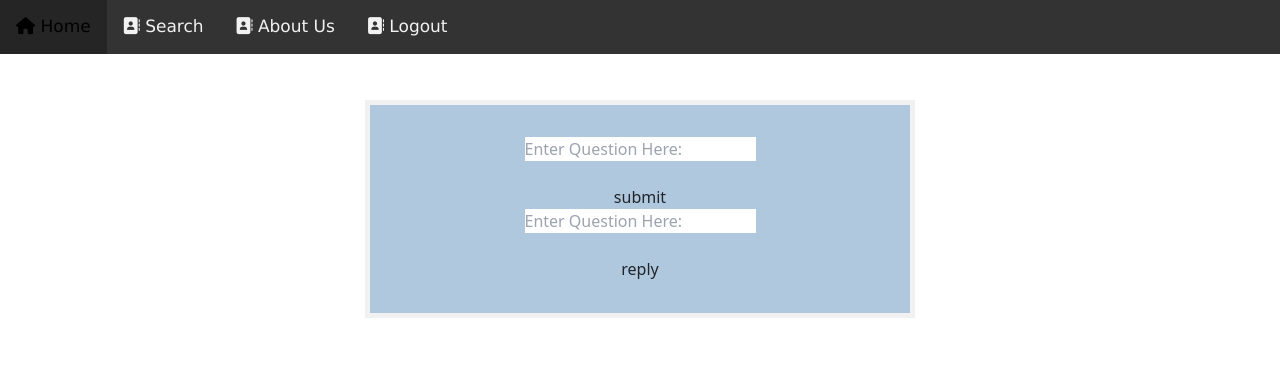
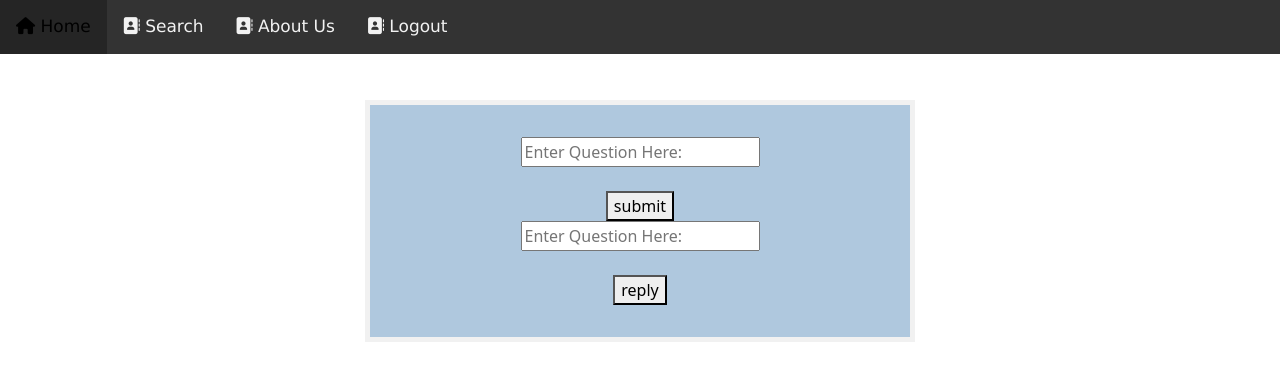
Before and after one commit to adnx26/TinoNews, a Flask app: page / in a window 1280 px wide. Shown: the top 381 px of the page. Run offline with Flask 3, Linux system fonts and the light colour scheme; the visitor is signed in with stand-in values (Sample User, id 1); some libraries are stand-ins or nearby versions.

Commit message:
Cleaned up files

```diff
--- a/website/main.py
+++ b/website/main.py
@@ -46,7 +46,7 @@ oauth.register(
 @app.route("/")
 def home():
     return render_template(
-        "test.jinja",
+        "index.jinja",
         session=session.get("user"),
         pretty=json.dumps(session.get("user"), indent=4),
     )
@@ -87,4 +87,4 @@ def logout():
 
 
 if __name__ == "__main__":
-    app.run(debug=True)
+    app.run(debug=False)
--- a/website/static/dist/css/output.css
+++ /dev/null
@@ -1,535 +0,0 @@
-/*
-! tailwindcss v3.3.3 | MIT License | https://tailwindcss.com
-*/
-
-/*
-1. Prevent padding and border from affecting element width. (https://github.com/mozdevs/cssremedy/issues/4)
-2. Allow adding a border to an element by just adding a border-width. (https://github.com/tailwindcss/tailwindcss/pull/116)
-*/
-
-*,
-::before,
-::after {
-  box-sizing: border-box;
-  /* 1 */
-  border-width: 0;
-  /* 2 */
-  border-style: solid;
-  /* 2 */
-  border-color: #e5e7eb;
-  /* 2 */
-}
-
-::before,
-::after {
-  --tw-content: '';
-}
-
-/*
-1. Use a consistent sensible line-height in all browsers.
-2. Prevent adjustments of font size after orientation changes in iOS.
-3. Use a more readable tab size.
-4. Use the user's configured `sans` font-family by default.
-5. Use the user's configured `sans` font-feature-settings by default.
-6. Use the user's configured `sans` font-variation-settings by default.
-*/
-
-html {
-  line-height: 1.5;
-  /* 1 */
-  -webkit-text-size-adjust: 100%;
-  /* 2 */
-  -moz-tab-size: 4;
-  /* 3 */
-  -o-tab-size: 4;
-     tab-size: 4;
-  /* 3 */
-  font-family: ui-sans-serif, system-ui, -apple-system, BlinkMacSystemFont, "Segoe UI", Roboto, "Helvetica Neue", Arial, "Noto Sans", sans-serif, "Apple Color Emoji", "Segoe UI Emoji", "Segoe UI Symbol", "Noto Color Emoji";
-  /* 4 */
-  font-feature-settings: normal;
-  /* 5 */
-  font-variation-settings: normal;
-  /* 6 */
-}
-
-/*
-1. Remove the margin in all browsers.
-2. Inherit line-height from `html` so users can set them as a class directly on the `html` element.
-*/
-
-body {
-  margin: 0;
-  /* 1 */
-  line-height: inherit;
-  /* 2 */
-}
-
-/*
-1. Add the correct height in Firefox.
-2. Correct the inheritance of border color in Firefox. (https://bugzilla.mozilla.org/show_bug.cgi?id=190655)
-3. Ensure horizontal rules are visible by default.
-*/
-
-hr {
-  height: 0;
-  /* 1 */
-  color: inherit;
-  /* 2 */
-  border-top-width: 1px;
-  /* 3 */
-}
-
-/*
-Add the correct text decoration in Chrome, Edge, and Safari.
-*/
-
-abbr:where([title]) {
-  -webkit-text-decoration: underline dotted;
-          text-decoration: underline dotted;
-}
-
-/*
-Remove the default font size and weight for headings.
-*/
-
-h1,
-h2,
-h3,
-h4,
-h5,
-h6 {
-  font-size: inherit;
-  font-weight: inherit;
-}
-
-/*
-Reset links to optimize for opt-in styling instead of opt-out.
-*/
-
-a {
-  color: inherit;
-  text-decoration: inherit;
-}
-
-/*
-Add the correct font weight in Edge and Safari.
-*/
-
-b,
-strong {
-  font-weight: bolder;
-}
-
-/*
-1. Use the user's configured `mono` font family by default.
-2. Correct the odd `em` font sizing in all browsers.
-*/
-
-code,
-kbd,
-samp,
-pre {
-  font-family: ui-monospace, SFMono-Regular, Menlo, Monaco, Consolas, "Liberation Mono", "Courier New", monospace;
-  /* 1 */
-  font-size: 1em;
-  /* 2 */
-}
-
-/*
-Add the correct font size in all browsers.
-*/
-
-small {
-  font-size: 80%;
-}
-
-/*
-Prevent `sub` and `sup` elements from affecting the line height in all browsers.
-*/
-
-sub,
-sup {
-  font-size: 75%;
-  line-height: 0;
-  position: relative;
-  vertical-align: baseline;
-}
-
-sub {
-  bottom: -0.25em;
-}
-
-sup {
-  top: -0.5em;
-}
-
-/*
-1. Remove text indentation from table contents in Chrome and Safari. (https://bugs.chromium.org/p/chromium/issues/detail?id=999088, https://bugs.webkit.org/show_bug.cgi?id=201297)
-2. Correct table border color inheritance in all Chrome and Safari. (https://bugs.chromium.org/p/chromium/issues/detail?id=935729, https://bugs.webkit.org/show_bug.cgi?id=195016)
-3. Remove gaps between table borders by default.
-*/
-
-table {
-  text-indent: 0;
-  /* 1 */
-  border-color: inherit;
-  /* 2 */
-  border-collapse: collapse;
-  /* 3 */
-}
-
-/*
-1. Change the font styles in all browsers.
-2. Remove the margin in Firefox and Safari.
-3. Remove default padding in all browsers.
-*/
-
-button,
-input,
-optgroup,
-select,
-textarea {
-  font-family: inherit;
-  /* 1 */
-  font-feature-settings: inherit;
-  /* 1 */
-  font-variation-settings: inherit;
-  /* 1 */
-  font-size: 100%;
-  /* 1 */
-  font-weight: inherit;
-  /* 1 */
-  line-height: inherit;
-  /* 1 */
-  color: inherit;
-  /* 1 */
-  margin: 0;
-  /* 2 */
-  padding: 0;
-  /* 3 */
-}
-
-/*
-Remove the inheritance of text transform in Edge and Firefox.
-*/
-
-button,
-select {
-  text-transform: none;
-}
-
-/*
-1. Correct the inability to style clickable types in iOS and Safari.
-2. Remove default button styles.
-*/
-
-button,
-[type='button'],
-[type='reset'],
-[type='submit'] {
-  -webkit-appearance: button;
-  /* 1 */
-  background-color: transparent;
-  /* 2 */
-  background-image: none;
-  /* 2 */
-}
-
-/*
-Use the modern Firefox focus style for all focusable elements.
-*/
-
-:-moz-focusring {
-  outline: auto;
-}
-
-/*
-Remove the additional `:invalid` styles in Firefox. (https://github.com/mozilla/gecko-dev/blob/2f9eacd9d3d995c937b4251a5557d95d494c9be1/layout/style/res/forms.css#L728-L737)
-*/
-
-:-moz-ui-invalid {
-  box-shadow: none;
-}
-
-/*
-Add the correct vertical alignment in Chrome and Firefox.
-*/
-
-progress {
-  vertical-align: baseline;
-}
-
-/*
-Correct the cursor style of increment and decrement buttons in Safari.
-*/
-
-::-webkit-inner-spin-button,
-::-webkit-outer-spin-button {
-  height: auto;
-}
-
-/*
-1. Correct the odd appearance in Chrome and Safari.
-2. Correct the outline style in Safari.
-*/
-
-[type='search'] {
-  -webkit-appearance: textfield;
-  /* 1 */
-  outline-offset: -2px;
-  /* 2 */
-}
-
-/*
-Remove the inner padding in Chrome and Safari on macOS.
-*/
-
-::-webkit-search-decoration {
-  -webkit-appearance: none;
-}
-
-/*
-1. Correct the inability to style clickable types in iOS and Safari.
-2. Change font properties to `inherit` in Safari.
-*/
-
-::-webkit-file-upload-button {
-  -webkit-appearance: button;
-  /* 1 */
-  font: inherit;
-  /* 2 */
-}
-
-/*
-Add the correct display in Chrome and Safari.
-*/
-
-summary {
-  display: list-item;
-}
-
-/*
-Removes the default spacing and border for appropriate elements.
-*/
-
-blockquote,
-dl,
-dd,
-h1,
-h2,
-h3,
-h4,
-h5,
-h6,
-hr,
-figure,
-p,
-pre {
-  margin: 0;
-}
-
-fieldset {
-  margin: 0;
-  padding: 0;
-}
-
-legend {
-  padding: 0;
-}
-
-ol,
-ul,
-menu {
-  list-style: none;
-  margin: 0;
-  padding: 0;
-}
-
-/*
-Reset default styling for dialogs.
-*/
-
-dialog {
-  padding: 0;
-}
-
-/*
-Prevent resizing textareas horizontally by default.
-*/
-
-textarea {
-  resize: vertical;
-}
-
-/*
-1. Reset the default placeholder opacity in Firefox. (https://github.com/tailwindlabs/tailwindcss/issues/3300)
-2. Set the default placeholder color to the user's configured gray 400 color.
-*/
-
-input::-moz-placeholder, textarea::-moz-placeholder {
-  opacity: 1;
-  /* 1 */
-  color: #9ca3af;
-  /* 2 */
-}
-
-input::placeholder,
-textarea::placeholder {
-  opacity: 1;
-  /* 1 */
-  color: #9ca3af;
-  /* 2 */
-}
-
-/*
-Set the default cursor for buttons.
-*/
-
-button,
-[role="button"] {
-  cursor: pointer;
-}
-
-/*
-Make sure disabled buttons don't get the pointer cursor.
-*/
-
-:disabled {
-  cursor: default;
-}
-
-/*
-1. Make replaced elements `display: block` by default. (https://github.com/mozdevs/cssremedy/issues/14)
-2. Add `vertical-align: middle` to align replaced elements more sensibly by default. (https://github.com/jensimmons/cssremedy/issues/14#issuecomment-634934210)
-   This can trigger a poorly considered lint error in some tools but is included by design.
-*/
-
-img,
-svg,
-video,
-canvas,
-audio,
-iframe,
-embed,
-object {
-  display: block;
-  /* 1 */
-  vertical-align: middle;
-  /* 2 */
-}
-
-/*
-Constrain images and videos to the parent width and preserve their intrinsic aspect ratio. (https://github.com/mozdevs/cssremedy/issues/14)
-*/
-
-img,
-video {
-  max-width: 100%;
-  height: auto;
-}
-
-/* Make elements with the HTML hidden attribute stay hidden by default */
-
-[hidden] {
-  display: none;
-}
-
-*, ::before, ::after {
-  --tw-border-spacing-x: 0;
-  --tw-border-spacing-y: 0;
-  --tw-translate-x: 0;
-  --tw-translate-y: 0;
-  --tw-rotate: 0;
-  --tw-skew-x: 0;
-  --tw-skew-y: 0;
-  --tw-scale-x: 1;
-  --tw-scale-y: 1;
-  --tw-pan-x:  ;
-  --tw-pan-y:  ;
-  --tw-pinch-zoom:  ;
-  --tw-scroll-snap-strictness: proximity;
-  --tw-gradient-from-position:  ;
-  --tw-gradient-via-position:  ;
-  --tw-gradient-to-position:  ;
-  --tw-ordinal:  ;
-  --tw-slashed-zero:  ;
-  --tw-numeric-figure:  ;
-  --tw-numeric-spacing:  ;
-  --tw-numeric-fraction:  ;
-  --tw-ring-inset:  ;
-  --tw-ring-offset-width: 0px;
-  --tw-ring-offset-color: #fff;
-  --tw-ring-color: rgb(59 130 246 / 0.5);
-  --tw-ring-offset-shadow: 0 0 #0000;
-  --tw-ring-shadow: 0 0 #0000;
-  --tw-shadow: 0 0 #0000;
-  --tw-shadow-colored: 0 0 #0000;
-  --tw-blur:  ;
-  --tw-brightness:  ;
-  --tw-contrast:  ;
-  --tw-grayscale:  ;
-  --tw-hue-rotate:  ;
-  --tw-invert:  ;
-  --tw-saturate:  ;
-  --tw-sepia:  ;
-  --tw-drop-shadow:  ;
-  --tw-backdrop-blur:  ;
-  --tw-backdrop-brightness:  ;
-  --tw-backdrop-contrast:  ;
-  --tw-backdrop-grayscale:  ;
-  --tw-backdrop-hue-rotate:  ;
-  --tw-backdrop-invert:  ;
-  --tw-backdrop-opacity:  ;
-  --tw-backdrop-saturate:  ;
-  --tw-backdrop-sepia:  ;
-}
-
-::backdrop {
-  --tw-border-spacing-x: 0;
-  --tw-border-spacing-y: 0;
-  --tw-translate-x: 0;
-  --tw-translate-y: 0;
-  --tw-rotate: 0;
-  --tw-skew-x: 0;
-  --tw-skew-y: 0;
-  --tw-scale-x: 1;
-  --tw-scale-y: 1;
-  --tw-pan-x:  ;
-  --tw-pan-y:  ;
-  --tw-pinch-zoom:  ;
-  --tw-scroll-snap-strictness: proximity;
-  --tw-gradient-from-position:  ;
-  --tw-gradient-via-position:  ;
-  --tw-gradient-to-position:  ;
-  --tw-ordinal:  ;
-  --tw-slashed-zero:  ;
-  --tw-numeric-figure:  ;
-  --tw-numeric-spacing:  ;
-  --tw-numeric-fraction:  ;
-  --tw-ring-inset:  ;
-  --tw-ring-offset-width: 0px;
-  --tw-ring-offset-color: #fff;
-  --tw-ring-color: rgb(59 130 246 / 0.5);
-  --tw-ring-offset-shadow: 0 0 #0000;
-  --tw-ring-shadow: 0 0 #0000;
-  --tw-shadow: 0 0 #0000;
-  --tw-shadow-colored: 0 0 #0000;
-  --tw-blur:  ;
-  --tw-brightness:  ;
-  --tw-contrast:  ;
-  --tw-grayscale:  ;
-  --tw-hue-rotate:  ;
-  --tw-invert:  ;
-  --tw-saturate:  ;
-  --tw-sepia:  ;
-  --tw-drop-shadow:  ;
-  --tw-backdrop-blur:  ;
-  --tw-backdrop-brightness:  ;
-  --tw-backdrop-contrast:  ;
-  --tw-backdrop-grayscale:  ;
-  --tw-backdrop-hue-rotate:  ;
-  --tw-backdrop-invert:  ;
-  --tw-backdrop-opacity:  ;
-  --tw-backdrop-saturate:  ;
-  --tw-backdrop-sepia:  ;
-}
--- a/website/templates/base.html
+++ b/website/templates/base.html
@@ -4,7 +4,6 @@
     {% endblock %}
     {% block head %}
         <link type="text/css" rel="stylesheet" href="{{ url_for('static', filename='base.css') }}" />
-        <link type="text/css" rel="stylesheet" href="{{ url_for('static', filename='dist/css/output.css') }}" />
         <link href="https://cdn.jsdelivr.net/npm/bootstrap@5.0.2/dist/css/bootstrap.min.css" rel="stylesheet" integrity="sha384-EVSTQN3/azprG1Anm3QDgpJLIm9Nao0Yz1ztcQTwFspd3yD65VohhpuuCOmLASjC" crossorigin="anonymous">
         <script src="https://kit.fontawesome.com/346dc8b92a.js" crossorigin="anonymous"></script>
         <script src="https://cdnjs.cloudflare.com/ajax/libs/flowbite/1.8.0/flowbite.min.js"></script>
--- a/website/templates/test.jinja
+++ b/website/templates/index.jinja
@@ -43,7 +43,7 @@
 <!--OUTPUT BOX/WHERE YOU SEE QUESTIONS-->
 <div id="questions" class="d-flex flex-column align-items-center justify-content-center"></div>
 </div>
-  {% else %}
+{% else %}
 <p><a href="/login" id="qsLoginBtn">Login</a></p>
 {% endif %}
 {% endblock %}
--- a/website/test.py
+++ /dev/null
@@ -1 +0,0 @@
-from auth0.authentication import Users
```
Also changed, not shown: website/__init__.py (deleted, +0 -17 lines), website/templates/form.html (deleted, +0 -31 lines), website/templates/homepage.html (deleted, +0 -30 lines).
